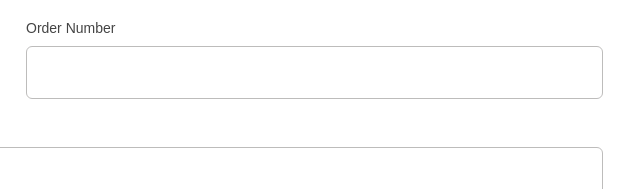
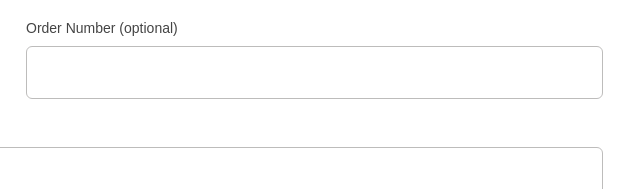
Before and after one commit to 3liGlobal/OOKASupport, a plain HTML site: page index.html in a window 1280 px wide. Shown: the part 279-468 px from the top of the page, 629-1269 px from the left. Drawn offline with Linux system fonts and the light colour scheme.

Commit message:
Update index.html

```diff
--- a/index.html
+++ b/index.html
@@ -288,7 +288,7 @@
                 <!---------Dropdown Ends Here---------->
                 <!---------Single Line Starts Here---------->
                 <li class="zf-tempFrmWrapper zf-large wid">
-                  <label class="zf-labelName"> Order Number </label>
+                  <label class="zf-labelName"> Order Number (optional) </label>
                   <div class="zf-tempContDiv">
                     <span>
                       <input
```
